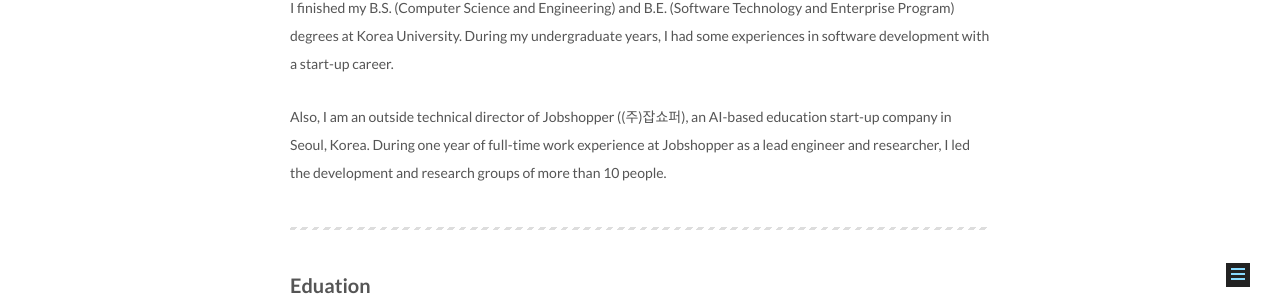
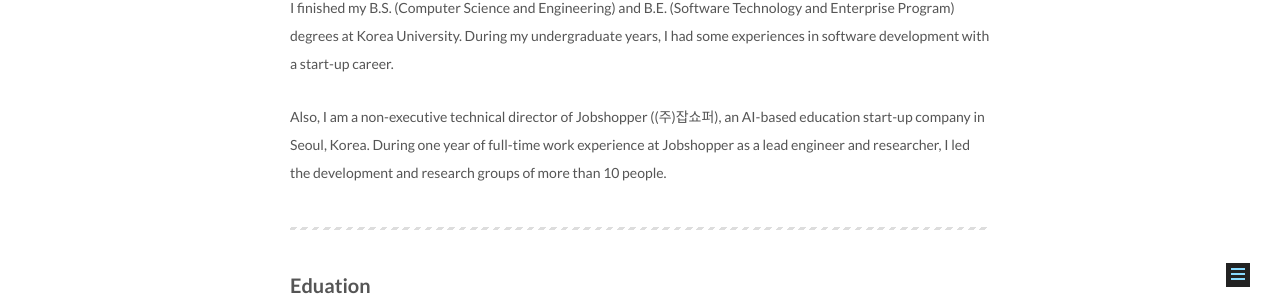
Before and after one commit to JinheonBaek/JinheonBaek.github.io, a Jekyll site: the page built from index.md, in a window 1280 px wide. Shown: the part 568-868 px from the top of the page. Built offline with Jekyll 4.4.1, drawn with Linux system fonts in a browser that asks for light colours; the list of posts is cut into pages by our own code; comment, search, counter and statistics services are not loaded.

Commit message:
(feat): update cv;

```diff
--- a/index.md
+++ b/index.md
@@ -11,7 +11,7 @@ Hi, I'm an M.S. student in the Graduate school of AI at KAIST [(MLAI Lab)](https
 
 I finished my B.S. (Computer Science and Engineering) and B.E. (Software Technology and Enterprise Program) degrees at Korea University. During my undergraduate years, I had some experiences in software development with a start-up career.
 
-Also, I am an outside technical director of Jobshopper ((주)잡쇼퍼), an AI-based education start-up company in Seoul, Korea. During one year of full-time work experience at Jobshopper as a lead engineer and researcher, I led the development and research groups of more than 10 people.
+Also, I am a non-executive technical director of Jobshopper ((주)잡쇼퍼), an AI-based education start-up company in Seoul, Korea. During one year of full-time work experience at Jobshopper as a lead engineer and researcher, I led the development and research groups of more than 10 people.
 
 ---
 
```
Also changed, not shown: about/index.md (+1 -1 lines), 6 other files.
